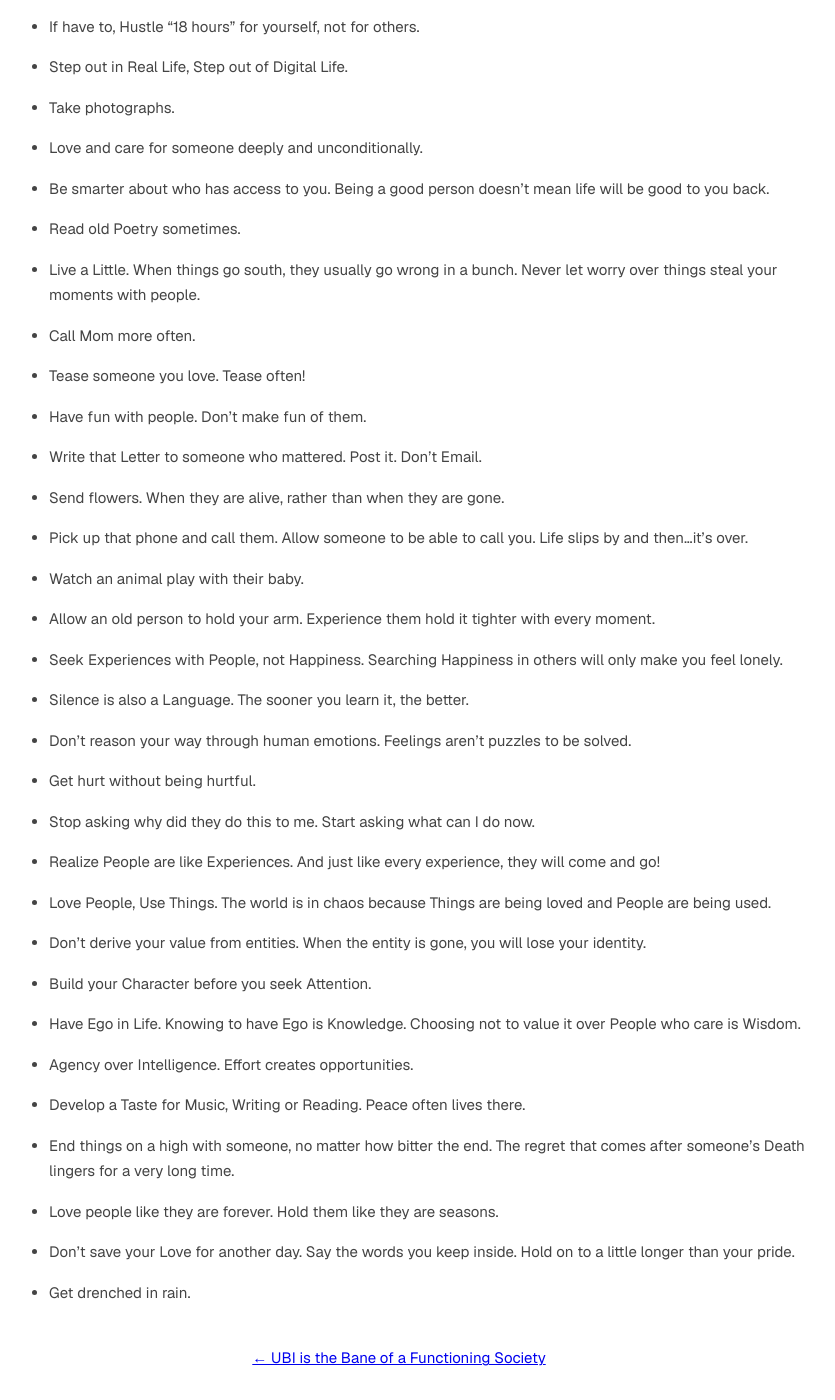
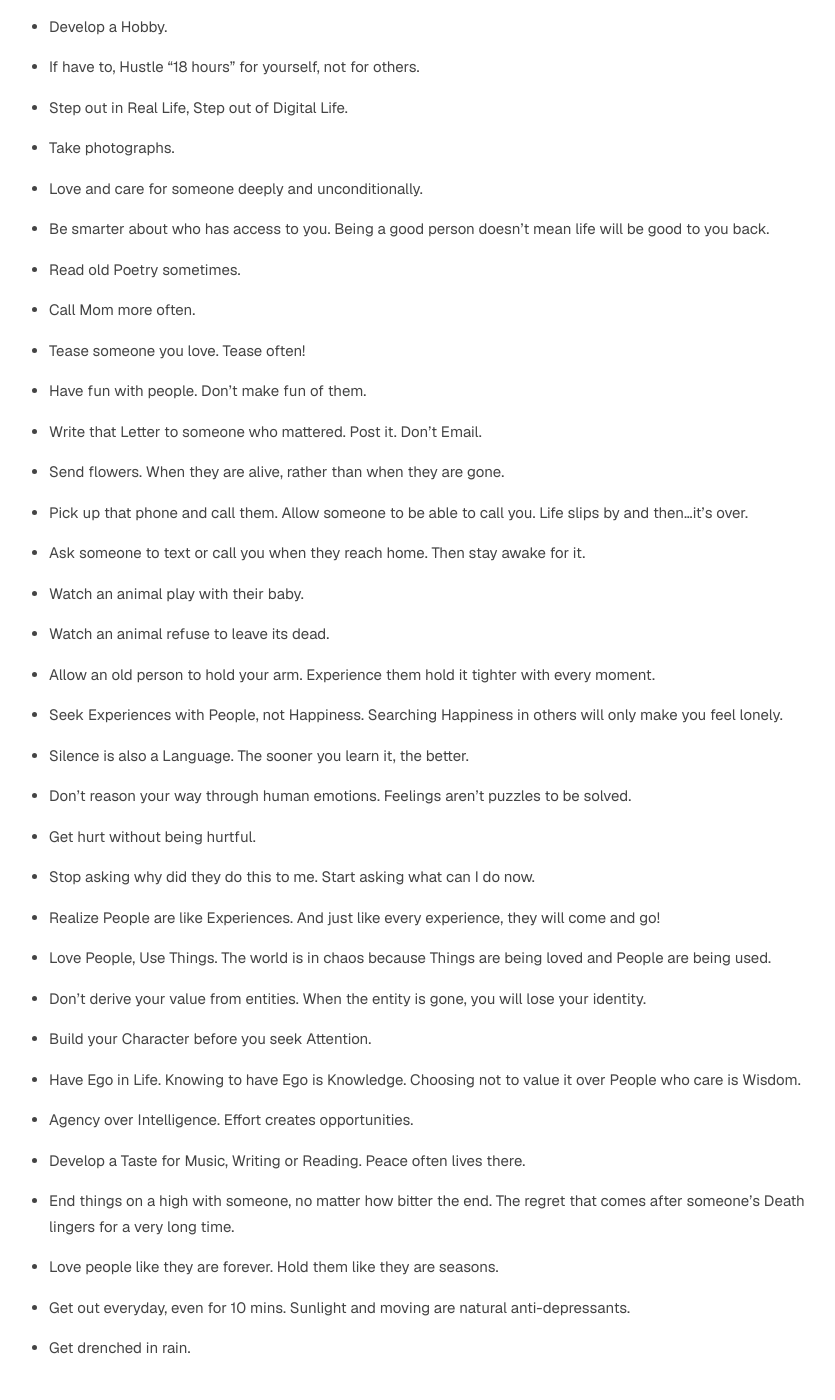
Before and after one commit to trmanish/trmanish.github.io, a Jekyll site: the page built from _posts/2025-03-01-things-that-enrich-life.md, in a window 1280 px wide and 1400 px high, scrolled down 2278 px. Shown: the whole window, without its empty margins (231-1066 px from the left). Built offline with Jekyll 4.4.1, drawn with Linux system fonts in a browser that asks for light colours; some of the changed text lies outside the part shown.

Commit message:
Add three bullets; move date to Aug 7
- Ask someone to text or call you when they reach home. Then stay awake for it.
- Eat with someone poor. Once where you celebrate, once where they do.
- Watch an animal refuse to leave its dead.

```diff
--- a/_posts/2025-03-01-things-that-enrich-life.md
+++ b/_posts/2025-03-01-things-that-enrich-life.md
@@ -10,7 +10,7 @@
 
 <br> <!-- Adds extra spacing -->
 
-<span style="font-size: 12px;"><em>First published in Sep 2022 on LI. Updated July 2026.</em></span><br><br>
+<span style="font-size: 12px;"><em>First published in Sep 2022 on LI. Updated Aug 2026.</em></span><br><br>
 
 
 Things that will truly enrich your life:
@@ -50,6 +50,9 @@
 
 
 - Buy food for someone who doesn't have means to buy.
+
+
+- Eat with someone poor. Once where you celebrate, once where they do.
 
 
 - See a random stranger crying.
@@ -166,9 +169,6 @@
 - Read old Poetry sometimes.
 
 
-- Live a Little. When things go south, they usually go wrong in a bunch. Never let worry over things steal your moments with people.
-
-
 - Call Mom more often.
 
 
@@ -187,7 +187,13 @@
 - Pick up that phone and call them. Allow someone to be able to call you. Life slips by and then...it's over.
 
 
+- Ask someone to text or call you when they reach home. Then stay awake for it.
+
+
 - Watch an animal play with their baby.
+
+
+- Watch an animal refuse to leave its dead.
 
 
 - Allow an old person to hold your arm. Experience them hold it tighter with every moment.
@@ -235,7 +241,7 @@
 - Love people like they are forever. Hold them like they are seasons.
 
 
-- Don't save your Love for another day. Say the words you keep inside. Hold on to a little longer than your pride.
+- Get out everyday, even for 10 mins. Sunlight and moving are natural anti-depressants.
 
 
 - Get drenched in rain.
```
Also changed, not shown: other parts of _posts/2025-03-01-things-that-enrich-life.md (+1 -1 lines), things-that-enrich-life-pdf.md (+11 -5 lines), 1 other file.
